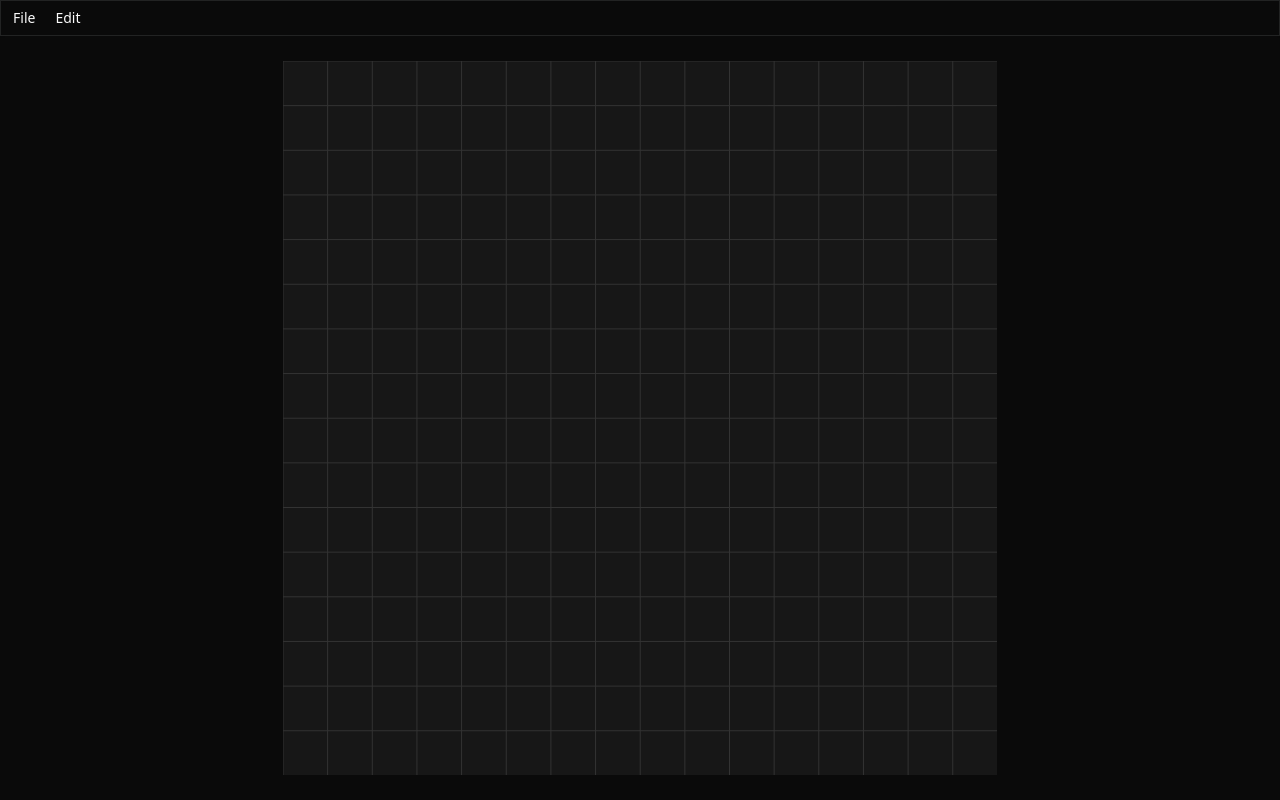
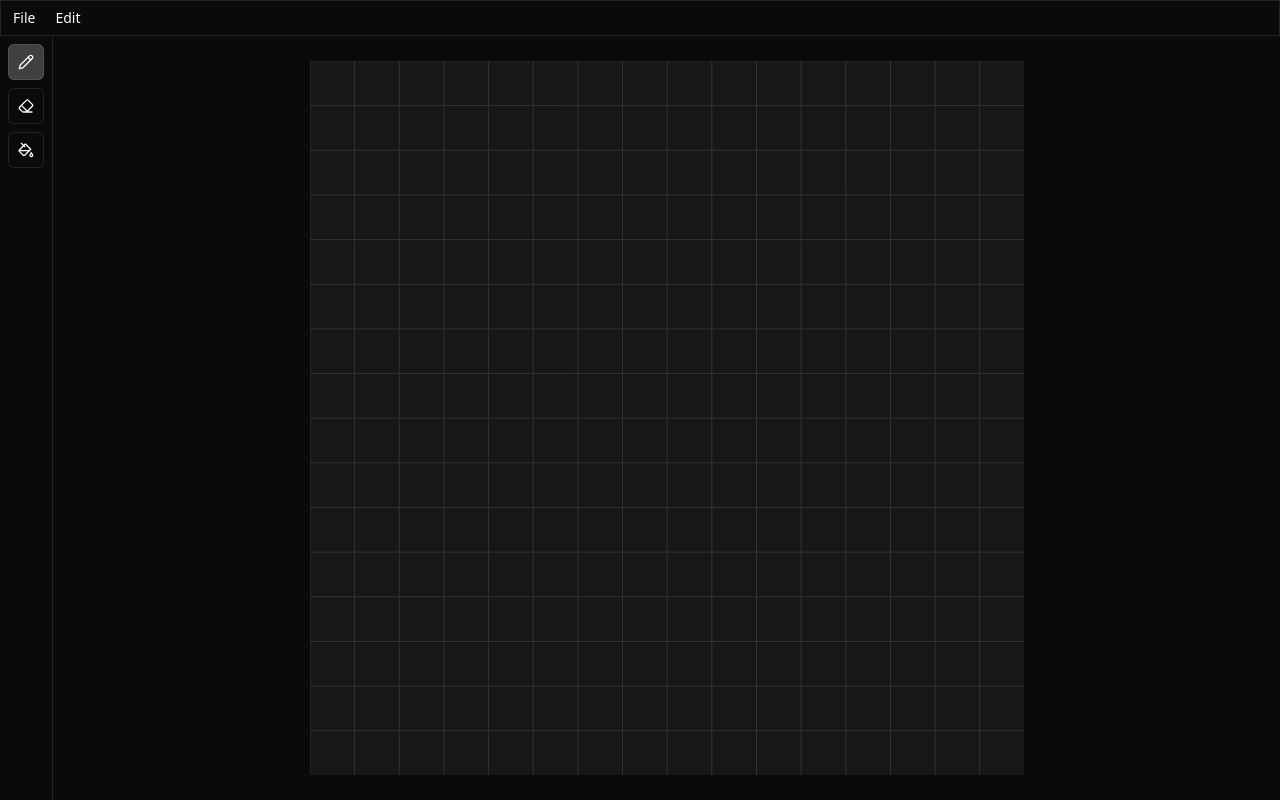
Before and after one commit to dannybarrett/spritely, a React (Vite) app: page / in a window 1280 px wide. Both pictures are taken after a click on the button "Create Sprite". Built offline with nearby package versions, Linux system fonts and the light colour scheme.

Commit message:
Added brushes panel

```diff
--- /dev/null
+++ b/src/components/editor/Brushes.tsx
@@ -0,0 +1,54 @@
+import { Brush, useBrushStore } from "@/stores/brushStore";
+import { Eraser, PaintBucket, Pencil } from "lucide-react";
+import { Button } from "../ui/button";
+import { useEffect } from "react";
+
+export default function Brushes() {
+  const brush = useBrushStore((state) => state.brush);
+  const setBrush = useBrushStore((state) => state.setBrush);
+
+  const brushes = [
+    {
+      name: Brush.PENCIL,
+      icon: <Pencil />,
+      key: "b",
+    },
+    {
+      name: Brush.ERASER,
+      icon: <Eraser />,
+      key: "e",
+    },
+    {
+      name: Brush.FILL,
+      icon: <PaintBucket />,
+      key: "g",
+    },
+  ];
+
+  function handleInput(event: KeyboardEvent) {
+    const key = event.key.toLowerCase();
+    const brush = brushes.find((b) => b.key === key);
+    if (brush) setBrush(brush.name);
+  }
+
+  useEffect(() => {
+    document.addEventListener("keydown", handleInput);
+    return () => document.removeEventListener("keydown", handleInput);
+  }, []);
+
+  return (
+    <div className="flex flex-col gap-2 items-center border-r p-2">
+      {brushes.map((b) => (
+        <Button
+          key={b.name}
+          variant="outline"
+          size="icon"
+          onClick={() => setBrush(b.name)}
+          className={`${brush === b.name ? "bg-neutral-700 hover:bg-neutral-700" : ""}`}
+        >
+          {b.icon}
+        </Button>
+      ))}
+    </div>
+  );
+}
--- a/src/components/editor/Editor.tsx
+++ b/src/components/editor/Editor.tsx
@@ -3,6 +3,7 @@ import { useCallback, useEffect, useRef, useState } from "react";
 import NoSpriteError from "../NoSpriteError";
 import { compositeFrame } from "@/lib/composite";
 import { coordinatesToIndex, copySprite } from "@/lib/utils";
+import Brushes from "./Brushes";
 
 export default function Editor() {
   const [scale, setScale] = useState(1);
@@ -220,6 +221,8 @@ export default function Editor() {
   }
 
   return (
+    <div className="grid grid-cols-[auto_1fr] w-full h-full">
+      <Brushes />
       <main>
         <canvas
           width="64"
@@ -229,5 +232,6 @@ export default function Editor() {
           onMouseMove={handleMouseMove}
         />
       </main>
+    </div>
   );
 }
--- /dev/null
+++ b/src/stores/brushStore.ts
@@ -0,0 +1,17 @@
+import { create } from "zustand";
+
+export interface BrushStore {
+  brush: string;
+  setBrush: (brush: string) => void;
+}
+
+export enum Brush {
+  PENCIL = "Pencil",
+  ERASER = "Eraser",
+  FILL = "Fill",
+}
+
+export const useBrushStore = create<BrushStore>((set) => ({
+  brush: Brush.PENCIL,
+  setBrush: (brush) => set({ brush }),
+}));
--- a/src/stores/spriteStore.ts
+++ b/src/stores/spriteStore.ts
@@ -66,9 +66,7 @@ export const useSpriteStore = create<SpriteState>((set, get) => ({
     const prevHistory = [...get().prevHistory];
     prevHistory.push(currentSprite);
 
-    let nextSprite = nextHistory[nextHistory.length - 1];
-    nextHistory.pop();
-
+    let nextSprite = nextHistory.pop();
     set({
       sprite: nextSprite,
       prevHistory,
```
Lines whose indentation alone changed are shown as unchanged.
